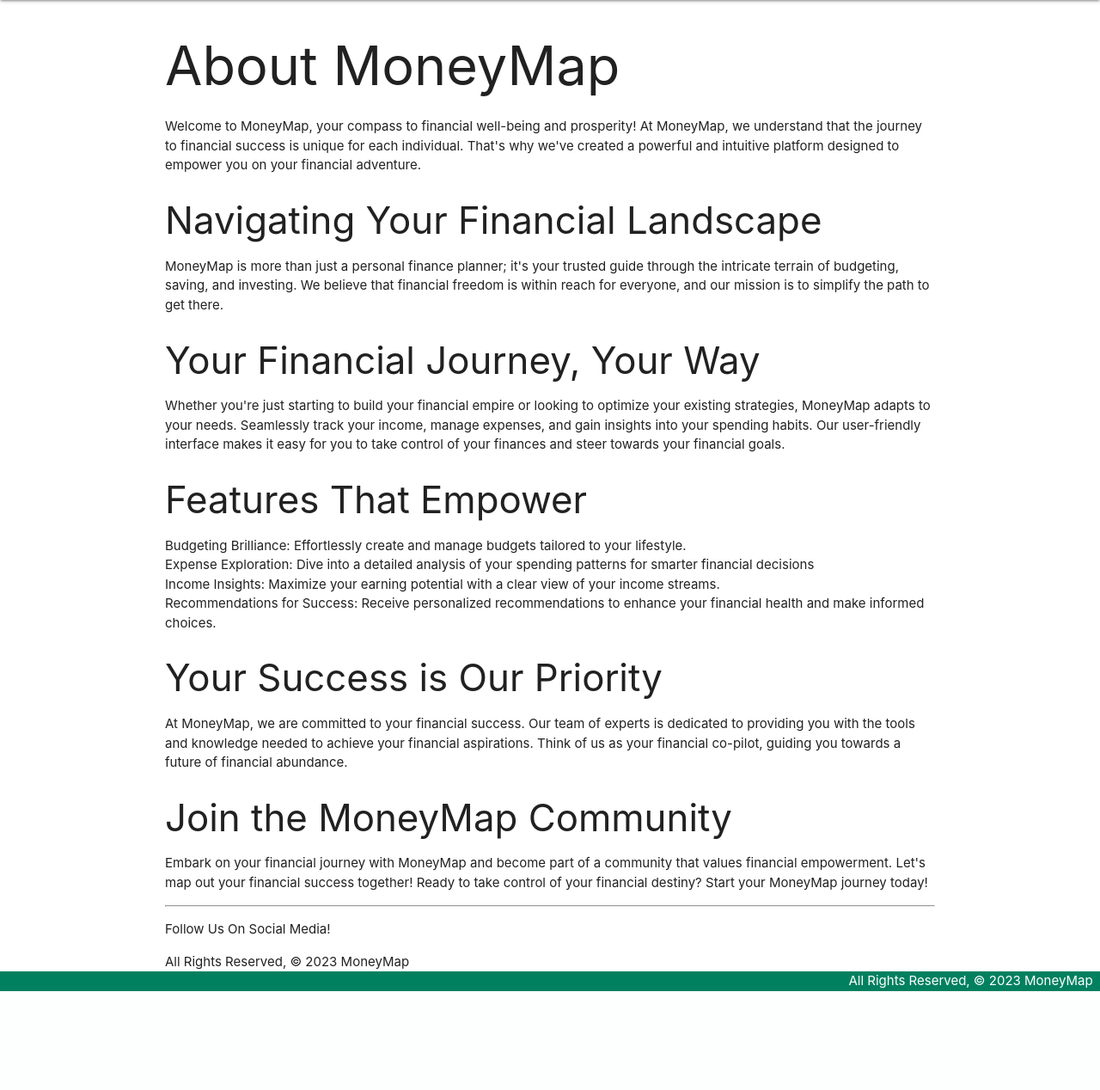
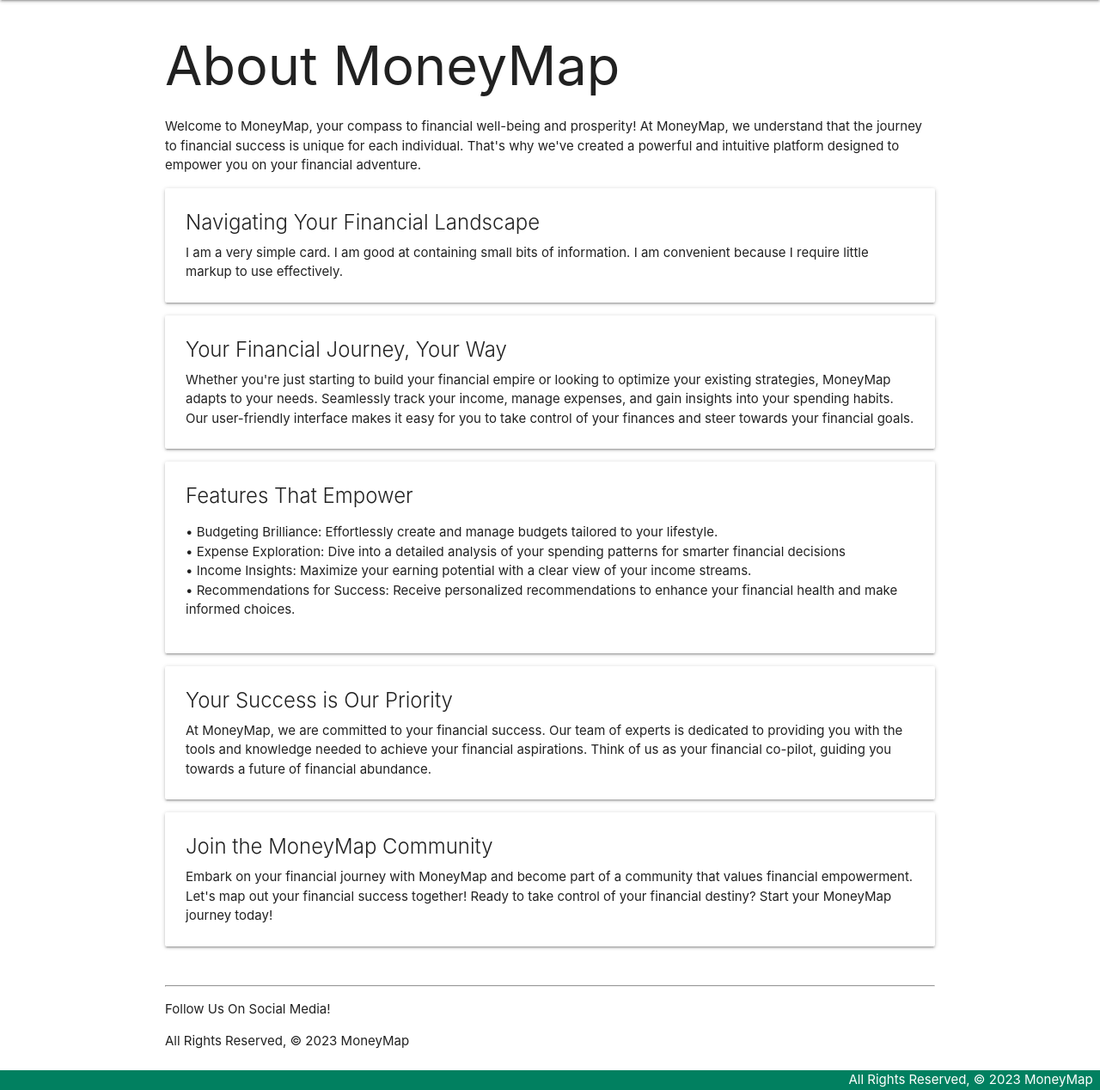
Before and after one commit to AlyssaAlonso/moneymap, a Django app: template main_app/templates/about.html in a window 1280 px wide. Shown: the part 64-1332 px from the top of the page at 86% size. Before the commit the page ends 1217 px from the top, so only its background shows below. Run offline with Django 3.2, Linux system fonts and the light colour scheme; the template is opened without the code that fills it, so the values that code supplies are empty.

Commit message:
style about page

```diff
--- a/main_app/templates/about.html
+++ b/main_app/templates/about.html
@@ -7,57 +7,82 @@
   each individual. That's why we've created a powerful and intuitive platform
   designed to empower you on your financial adventure.
 </p>
-<h3>Navigating Your Financial Landscape</h3>
+
+<div class="card">
+  <div class="card-content">
+    <span class="card-title">Navigating Your Financial Landscape</span>
     <p>
-  MoneyMap is more than just a personal finance planner; it's your trusted guide
-  through the intricate terrain of budgeting, saving, and investing. We believe
-  that financial freedom is within reach for everyone, and our mission is to
-  simplify the path to get there.
+      I am a very simple card. I am good at containing small bits of
+      information. I am convenient because I require little markup to use
+      effectively.
     </p>
-<h3>Your Financial Journey, Your Way</h3>
+  </div>
+</div>
+
+<div class="card">
+  <div class="card-content">
+    <span class="card-title">Your Financial Journey, Your Way</span>
     <p>
       Whether you're just starting to build your financial empire or looking to
-  optimize your existing strategies, MoneyMap adapts to your needs. Seamlessly
-  track your income, manage expenses, and gain insights into your spending
-  habits. Our user-friendly interface makes it easy for you to take control of
-  your finances and steer towards your financial goals.
+      optimize your existing strategies, MoneyMap adapts to your needs.
+      Seamlessly track your income, manage expenses, and gain insights into your
+      spending habits. Our user-friendly interface makes it easy for you to take
+      control of your finances and steer towards your financial goals.
     </p>
-<h3>Features That Empower</h3>
-<ul>
+  </div>
+</div>
+
+<div class="card">
+  <div class="card-content">
+    <span class="card-title">Features That Empower</span>
+
+    <ul class="about-list">
       <li>
-    Budgeting Brilliance: Effortlessly create and manage budgets tailored to
-    your lifestyle.
+        • Budgeting Brilliance: Effortlessly create and manage budgets tailored
+        to your lifestyle.
       </li>
       <li>
-    Expense Exploration: Dive into a detailed analysis of your spending patterns
-    for smarter financial decisions
+        • Expense Exploration: Dive into a detailed analysis of your spending
+        patterns for smarter financial decisions
       </li>
       <li>
-    Income Insights: Maximize your earning potential with a clear view of your
-    income streams.
+        • Income Insights: Maximize your earning potential with a clear view of
+        your income streams.
       </li>
       <li>
-    Recommendations for Success: Receive personalized recommendations to enhance
-    your financial health and make informed choices.
+        • Recommendations for Success: Receive personalized recommendations to
+        enhance your financial health and make informed choices.
       </li>
     </ul>
-<h3>Your Success is Our Priority</h3>
+  </div>
+</div>
+
+<div class="card">
+  <div class="card-content">
+    <span class="card-title">Your Success is Our Priority</span>
     <p>
-  At MoneyMap, we are committed to your financial success. Our team of experts
-  is dedicated to providing you with the tools and knowledge needed to achieve
-  your financial aspirations. Think of us as your financial co-pilot, guiding
-  you towards a future of financial abundance.
+      At MoneyMap, we are committed to your financial success. Our team of
+      experts is dedicated to providing you with the tools and knowledge needed
+      to achieve your financial aspirations. Think of us as your financial
+      co-pilot, guiding you towards a future of financial abundance.
     </p>
-<h3>Join the MoneyMap Community</h3>
+  </div>
+</div>
+
+<div class="card">
+  <div class="card-content">
+    <span class="card-title">Join the MoneyMap Community</span>
     <p>
-  Embark on your financial journey with MoneyMap and become part of a community
-  that values financial empowerment. Let's map out your financial success
-  together! Ready to take control of your financial destiny? Start your MoneyMap
-  journey today!
+      Embark on your financial journey with MoneyMap and become part of a
+      community that values financial empowerment. Let's map out your financial
+      success together! Ready to take control of your financial destiny? Start
+      your MoneyMap journey today!
     </p>
-
+  </div>
+</div>
+<br />
 <hr />
 <p>Follow Us On Social Media!</p>
 <footer>All Rights Reserved, &copy; 2023 MoneyMap</footer>
-
+<br />
 {% endblock %}
```
Lines whose indentation alone changed are shown as unchanged.
